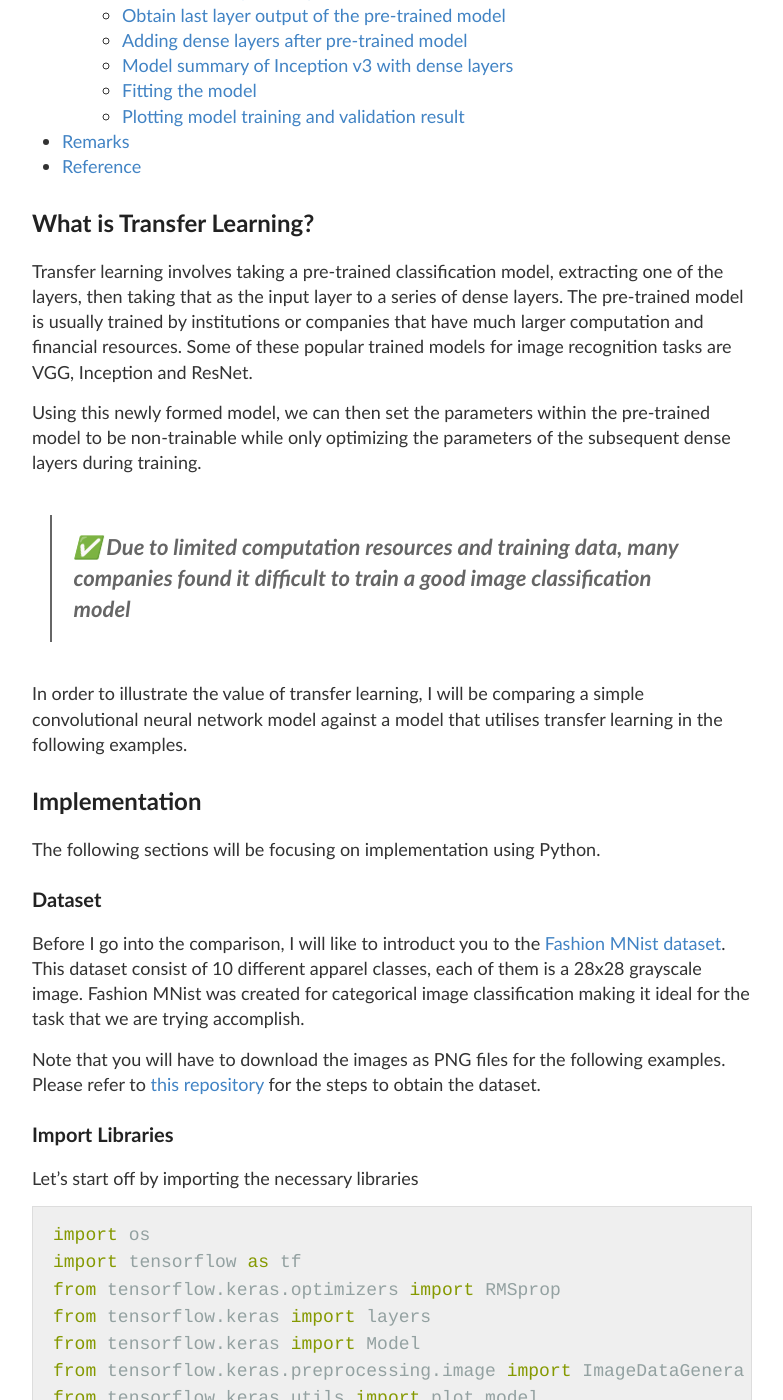
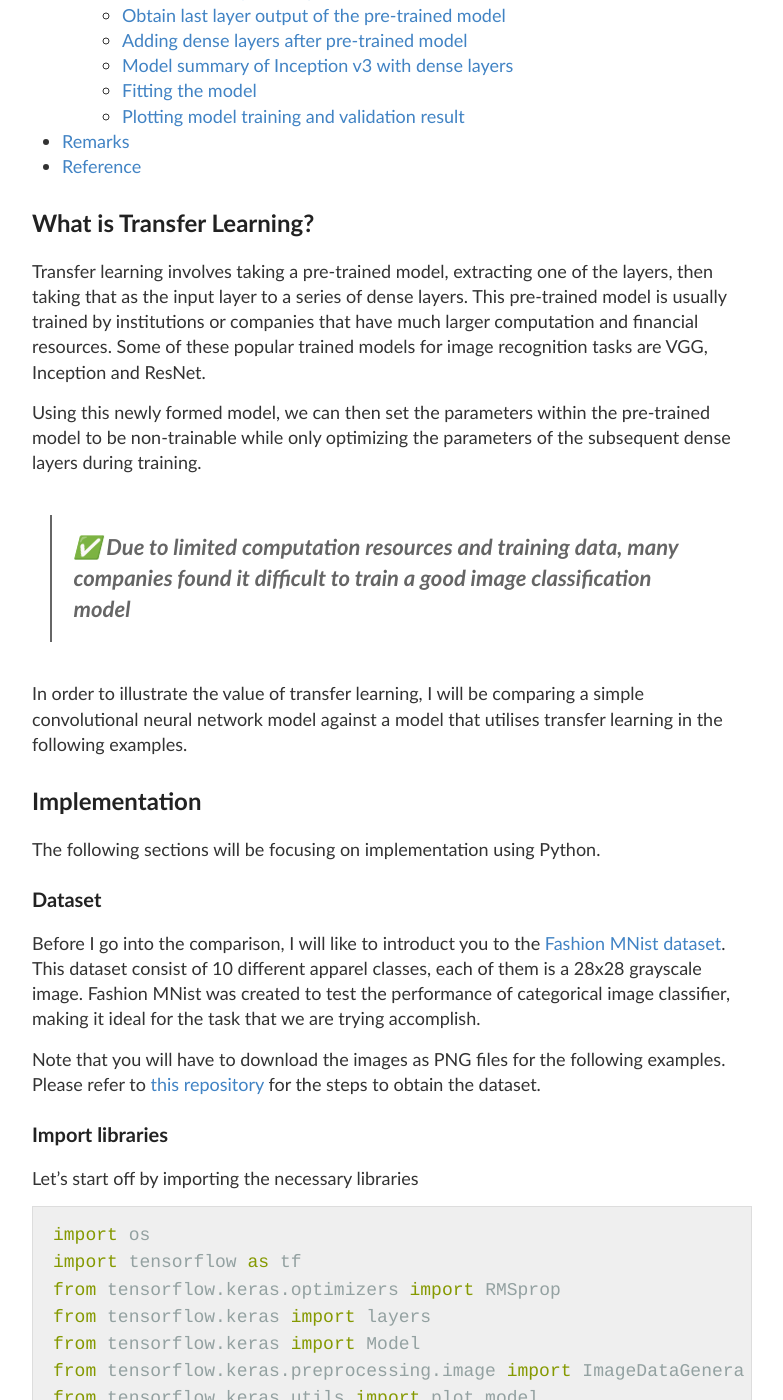
Before and after one commit to wngaw/wngaw.github.io, a Jekyll site: the page built from _posts/2020-07-08-transfer-learning-for-image-classification.md, in a window 1280 px wide and 1400 px high, scrolled down 743 px. Shown: the whole window, without its empty margins (248-1031 px from the left). Built offline with Jekyll 4.4.1, drawn with Linux system fonts in a browser that asks for light colours; some of the changed text lies outside the part shown.

Commit message:
correct spellings

````diff
--- a/_posts/2020-07-08-transfer-learning-for-image-classification.md
+++ b/_posts/2020-07-08-transfer-learning-for-image-classification.md
@@ -16,7 +16,7 @@
 
 ## What is Transfer Learning?
 
-Transfer learning involves taking a pre-trained classification model, extracting one of the layers, then taking that as the input layer to a series of dense layers. The pre-trained model is usually trained by institutions or companies that have much larger computation and financial resources. Some of these popular trained models for image recognition tasks are VGG, Inception and ResNet.
+Transfer learning involves taking a pre-trained model, extracting one of the layers, then taking that as the input layer to a series of dense layers. This pre-trained model is usually trained by institutions or companies that have much larger computation and financial resources. Some of these popular trained models for image recognition tasks are VGG, Inception and ResNet.
 
 Using this newly formed model, we can then set the parameters within the pre-trained model to be non-trainable while only optimizing the parameters of the subsequent dense layers during training.
 
@@ -31,11 +31,11 @@
 
 ### Dataset
 
-Before I go into the comparison, I will like to introduct you to the [Fashion MNist dataset](https://github.com/zalandoresearch/fashion-mnist). This dataset consist of 10 different apparel classes, each of them is a 28x28 grayscale image. Fashion MNist was created for categorical image classification making it ideal for the task that we are trying accomplish.
+Before I go into the comparison, I will like to introduct you to the [Fashion MNist dataset](https://github.com/zalandoresearch/fashion-mnist). This dataset consist of 10 different apparel classes, each of them is a 28x28 grayscale image. Fashion MNist was created to test the performance of categorical image classifier, making it ideal for the task that we are trying accomplish.
 
 Note that you will have to download the images as PNG files for the following examples. Please refer to [this repository](https://github.com/DeepLenin/fashion-mnist_png) for the steps to obtain the dataset.
 
-### Import Libraries
+### Import libraries
 
 Let's start off by importing the necessary libraries
 
@@ -80,7 +80,7 @@
                                                          target_size=(150, 150))
 ```
 
-### Define a Callback to stop training after certain performance is achieved
+### Define a callback to stop training after certain performance is achieved
 
 ```python
 class myCallback(tf.keras.callbacks.Callback):
@@ -284,7 +284,7 @@
 *Fig. 5. Inception v3 Model Result*
 <br />
 
-As you can see, using Inception v3 for transfer learning, we are able to obtain a validation accuracy of 0.8 after 10 epochs.
+As you can see, using Inception v3 for transfer learning, we are able to obtain a validation accuracy of 0.8 after 10 epochs. This is a 14% improvement from the previous CNN model.
 
 ## Remarks
 
````
